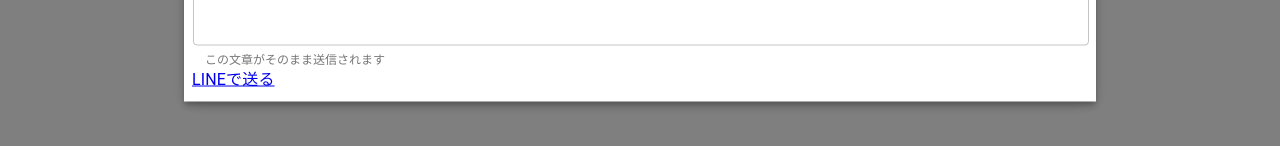
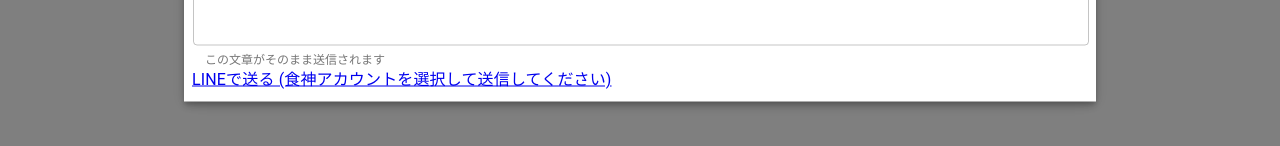
Before and after one commit to shokujinjp/web-menu, a React (Vite) app: page / in a window 1280 px wide. Both pictures are taken after a click on the button "shopping_cart". Shown: the part 422-568 px from the top of the page. Built offline with nearby package versions, Linux system fonts and the light colour scheme; no server answers.

Commit message:
add explain message

```diff
--- a/src/ordar_modal.tsx
+++ b/src/ordar_modal.tsx
@@ -103,7 +103,9 @@ class OrdarModal extends React.Component<Props, State> {
 
             <div>
               <Typography variant="subtitle1" id="simple-modal-description">
-                <a href={this.TolineMsgURL(this.state.msg)}>LINEで送る</a>
+                <a href={this.TolineMsgURL(this.state.msg)}>
+                  LINEで送る (食神アカウントを選択して送信してください)
+                </a>
               </Typography>
             </div>
           </div>
```
